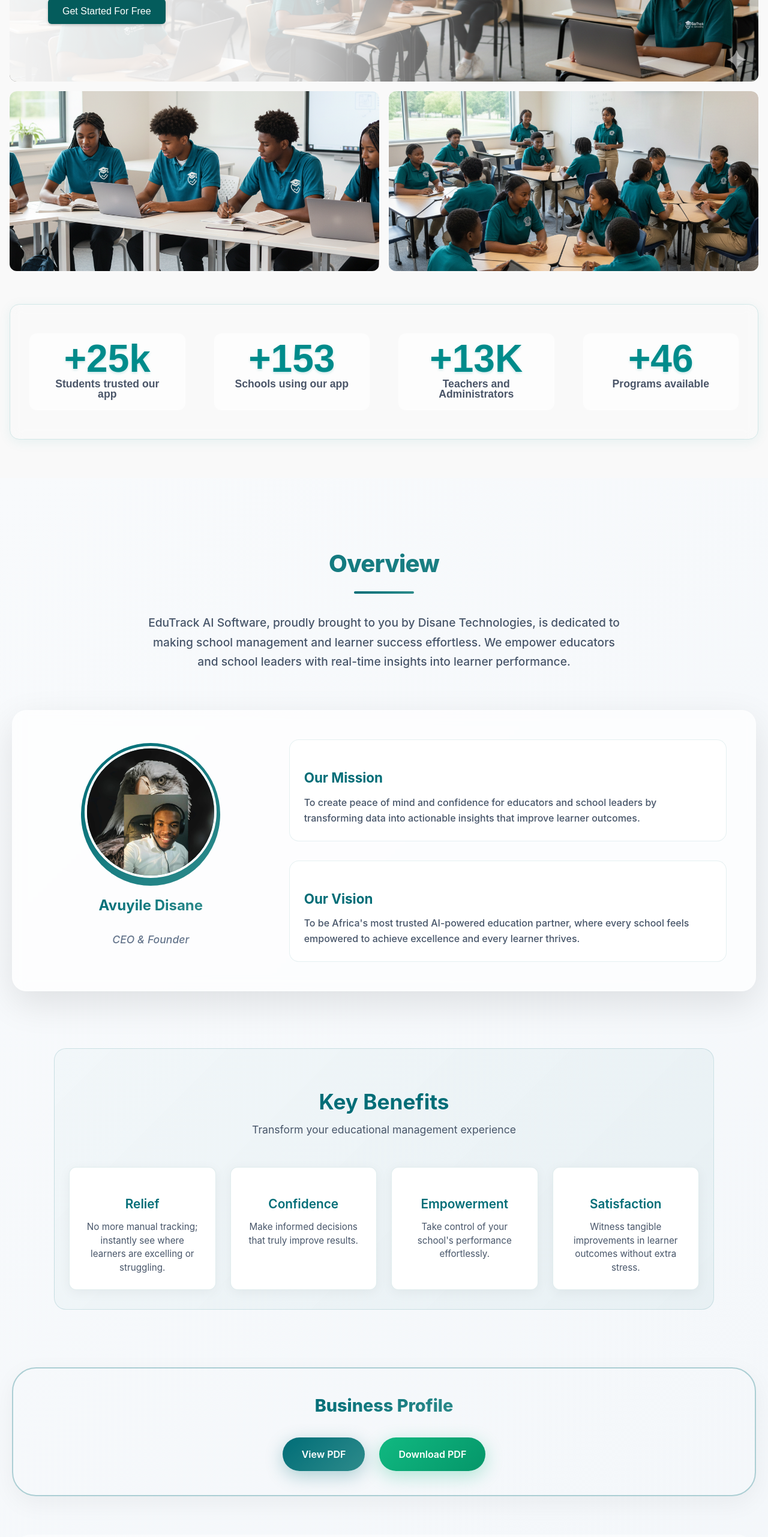
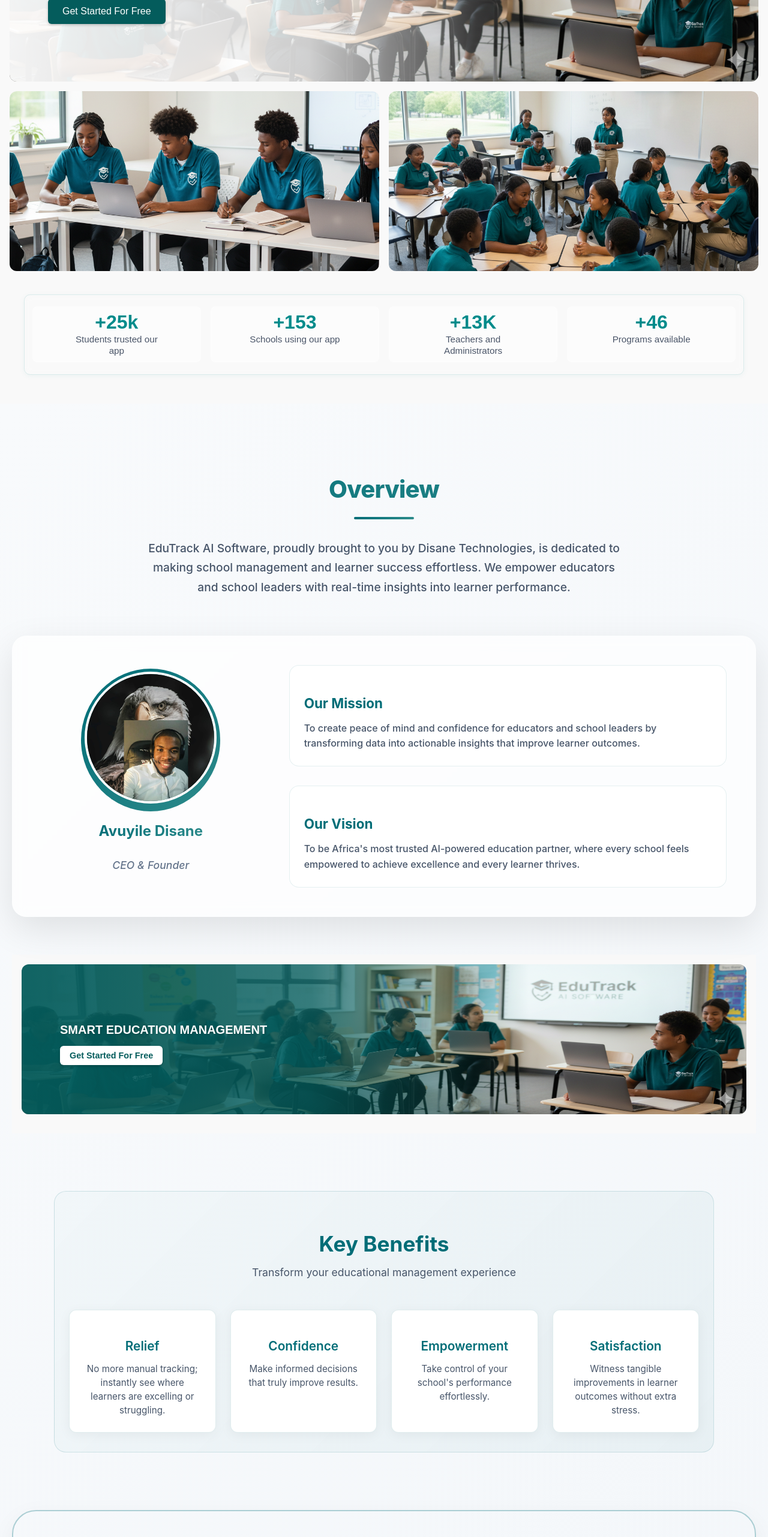
Before and after one commit to Arehone123/edu, a React (Vite) app: page / in a window 1280 px wide. Shown: the part 234-2797 px from the top of the page at 60% size. Built offline with nearby package versions, Linux system fonts and the light colour scheme.

Commit message:
responsivesite edutrack

```diff
--- a/src/App.css
+++ b/src/App.css
@@ -2,6 +2,7 @@
 * {
     box-sizing: border-box;
     max-width: 100%;
+
 }
 
 /* Main container adjustments */
--- a/src/App.jsx
+++ b/src/App.jsx
@@ -5,6 +5,7 @@
 import EduTrackPricing from "./pricing.jsx";
 import EduTrackHero from "./EduTrackHero.jsx";
 import ContactSection from "./contact us.jsx";
+import StripBand from "./strip-band.jsx";
 
 function App() {
     return (
@@ -12,7 +13,8 @@
             <Navbar/>
 
             {/* Banner / Landing Page */}
-           <EduTrackHero />
+            <EduTrackHero />
+
             {/* About Us Section */}
             <div style={{
                 width: "100%",
@@ -31,6 +33,7 @@
                     flexDirection: "column",
                     gap: "4rem",
                 }}>
+
                     {/* Header */}
                     <div style={{textAlign: "center"}}>
                         <h2 style={{
@@ -179,8 +182,9 @@
                         </div>
                     </div>
 
+                    <StripBand />
+
                     <KeyBenefits />
-
 
                     {/* Business Profile Section */}
                     <div
@@ -203,9 +207,10 @@
                                 WebkitBackgroundClip: "text",
                                 WebkitTextFillColor: "transparent",
                                 backgroundClip: "text",
-                                fontSize: "1.8rem",
-                                fontWeight: "800",
-                                margin: 0,
+                                fontSize: "1.3rem",
+                                fontWeight: "700",
+                                margin: "0 0 1rem 0",
+                                textAlign: "center",
                             }}
                         >
                             Business Profile
@@ -216,7 +221,7 @@
                             style={{
                                 display: "flex",
                                 justifyContent: "center",
-                                gap: "1.5rem",
+                                gap: "1rem",
                                 flexWrap: "wrap",
                             }}
                         >
@@ -226,25 +231,25 @@
                                 target="_blank"
                                 rel="noopener noreferrer"
                                 style={{
-                                    padding: "1rem 2rem",
+                                    padding: "0.6rem 1.2rem",
                                     background: "linear-gradient(135deg, #006d77, #2E8B8B)",
                                     color: "#fff",
                                     textDecoration: "none",
-                                    borderRadius: "50px",
-                                    fontWeight: "600",
-                                    fontSize: "1rem",
-                                    transition: "all 0.3s ease",
-                                    boxShadow: "0 8px 30px rgba(0,109,119,0.3)",
+                                    borderRadius: "30px",
+                                    fontWeight: "500",
+                                    fontSize: "0.9rem",
+                                    transition: "all 0.2s ease",
+                                    boxShadow: "0 3px 12px rgba(0,109,119,0.25)",
                                 }}
                                 onMouseOver={(e) => {
-                                    e.currentTarget.style.transform = "translateY(-3px)";
+                                    e.currentTarget.style.transform = "translateY(-2px)";
                                     e.currentTarget.style.boxShadow =
-                                        "0 12px 40px rgba(0,109,119,0.4)";
+                                        "0 6px 18px rgba(0,109,119,0.3)";
                                 }}
                                 onMouseOut={(e) => {
                                     e.currentTarget.style.transform = "translateY(0)";
                                     e.currentTarget.style.boxShadow =
-                                        "0 8px 30px rgba(0,109,119,0.3)";
+                                        "0 3px 12px rgba(0,109,119,0.25)";
                                 }}
                             >
                                 View PDF
@@ -255,32 +260,31 @@
                                 href="EduTrack_AI_Software_Company_Profile.pdf"
                                 download="EduTrackAI_BusinessProfile.pdf"
                                 style={{
-                                    padding: "1rem 2rem",
+                                    padding: "0.6rem 1.2rem",
                                     background: "linear-gradient(135deg, #10B981, #059669)",
                                     color: "#fff",
                                     textDecoration: "none",
-                                    borderRadius: "50px",
-                                    fontWeight: "600",
-                                    fontSize: "1rem",
-                                    transition: "all 0.3s ease",
-                                    boxShadow: "0 8px 30px rgba(16,185,129,0.3)",
+                                    borderRadius: "30px",
+                                    fontWeight: "500",
+                                    fontSize: "0.9rem",
+                                    transition: "all 0.2s ease",
+                                    boxShadow: "0 3px 12px rgba(16,185,129,0.25)",
                                 }}
                                 onMouseOver={(e) => {
-                                    e.currentTarget.style.transform = "translateY(-3px)";
+                                    e.currentTarget.style.transform = "translateY(-2px)";
                                     e.currentTarget.style.boxShadow =
-                                        "0 12px 40px rgba(16,185,129,0.4)";
+                                        "0 6px 18px rgba(16,185,129,0.3)";
                                 }}
                                 onMouseOut={(e) => {
                                     e.currentTarget.style.transform = "translateY(0)";
                                     e.currentTarget.style.boxShadow =
-                                        "0 8px 30px rgba(16,185,129,0.3)";
+                                        "0 3px 12px rgba(16,185,129,0.25)";
                                 }}
                             >
                                 Download PDF
                             </a>
                         </div>
                     </div>
-
 
                     {/* Dashboard Section */}
                     <div style={{
@@ -369,19 +373,14 @@
 
                     {/* Pricing Section */}
                     <EduTrackPricing />
+
+                    {/* Contact Section */}
                     <ContactSection />
-
-
-
-
                 </div>
             </div>
             <Footer/>
-
         </>
-
-
-    )
+    );
 }
 
-export default App
+export default App;
--- a/src/navbar.jsx
+++ b/src/navbar.jsx
@@ -1,4 +1,5 @@
 import { useEffect, useState } from "react";
+import logo from "./edutrackai logo.jpeg";
 
 function Navbar() {
     const [scrolled, setScrolled] = useState(false);
@@ -55,7 +56,7 @@
                             style={{
                                 width: "40px",
                                 height: "40px",
-                                backgroundColor: "#008B8B",
+
                                 borderRadius: "6px",
                                 marginRight: "0.75rem",
                                 display: "flex",
@@ -67,7 +68,7 @@
                                 flexShrink: 0
                             }}
                         >
-                            ET
+                            <img src={logo} alt="EduTrackAI Logo" />
                         </div>
                         <div>
                             <div
--- a/src/statssection.jsx
+++ b/src/statssection.jsx
@@ -14,24 +14,22 @@
             <section
                 className="stats-section"
                 style={{
-
-                    border: '1px solid rgba(0,139,139,0.15)',
-                    borderRadius: 'clamp(12px, 2vw, 16px)',
-                    padding: 'clamp(2rem, 4vw, 3rem) clamp(1rem, 3vw, 2rem)',
-                    margin: 'clamp(2rem, 4vw, 3rem) auto',
-                    maxWidth: '1650px',
+                    border: '1px solid rgba(0,139,139,0.12)',
+                    borderRadius: '10px',
+                    padding: '1.2rem 0.8rem',
+                    margin: '2rem auto',
+                    maxWidth: '1200px',
                     width: '100%',
                     boxSizing: 'border-box',
-                    backdropFilter: 'blur(10px)',
-                    boxShadow: '0 4px 20px rgba(0,139,139,0.08)',
-
+                    backdropFilter: 'blur(6px)',
+                    boxShadow: '0 2px 10px rgba(0,139,139,0.06)',
                 }}
             >
                 <div
                     className="stats-grid"
                     style={{
                         display: 'grid',
-                        gap: 'clamp(1.5rem, 4vw, 3rem)',
+                        gap: '1rem',
                         textAlign: 'center'
                     }}
                 >
@@ -40,44 +38,42 @@
                             key={index}
                             className="stat-item"
                             style={{
-                                transition: 'transform 0.3s ease',
+                                transition: 'transform 0.2s ease',
                                 cursor: 'default',
-                                padding: '1rem',
-                                borderRadius: '12px',
-                                background: 'rgba(255, 255, 255, 0.6)',
-                                backdropFilter: 'blur(5px)',
-                                border: '1px solid rgba(255, 255, 255, 0.3)'
+                                padding: '0.6rem',
+                                borderRadius: '8px',
+                                background: 'rgba(255, 255, 255, 0.5)',
+                                border: '1px solid rgba(255, 255, 255, 0.25)'
                             }}
                             onMouseEnter={(e) => {
-                                e.currentTarget.style.transform = 'translateY(-8px)';
-                                e.currentTarget.style.background = 'rgba(255, 255, 255, 0.8)';
-                                e.currentTarget.style.boxShadow = '0 8px 25px rgba(0,139,139,0.15)';
+                                e.currentTarget.style.transform = 'translateY(-4px)';
+                                e.currentTarget.style.background = 'rgba(255, 255, 255, 0.75)';
+                                e.currentTarget.style.boxShadow = '0 4px 15px rgba(0,139,139,0.1)';
                             }}
                             onMouseLeave={(e) => {
                                 e.currentTarget.style.transform = 'translateY(0)';
-                                e.currentTarget.style.background = 'rgba(255, 255, 255, 0.6)';
+                                e.currentTarget.style.background = 'rgba(255, 255, 255, 0.5)';
                                 e.currentTarget.style.boxShadow = 'none';
                             }}
                         >
                             <div
                                 style={{
-                                    fontSize: 'clamp(2.5rem, 6vw, 4rem)',
-                                    fontWeight: '800',
+                                    fontSize: 'clamp(1.5rem, 4vw, 2rem)',
+                                    fontWeight: '700',
                                     color: '#008B8B',
-                                    marginBottom: '0.5rem',
-                                    textShadow: '0 2px 4px rgba(0,139,139,0.2)',
-                                    lineHeight: '0.8'
+                                    marginBottom: '0.25rem',
+                                    lineHeight: '1'
                                 }}
                             >
                                 {stat.number}
                             </div>
                             <div
                                 style={{
-                                    fontSize: 'clamp(0.9rem, 2.2vw, 1.1rem)',
+                                    fontSize: 'clamp(0.75rem, 1.8vw, 0.95rem)',
                                     color: '#4a5568',
-                                    fontWeight: '600',
-                                    lineHeight: '1',
-                                    maxWidth: '200px',
+                                    fontWeight: '500',
+                                    lineHeight: '1.2',
+                                    maxWidth: '160px',
                                     margin: '0 auto'
                                 }}
                             >
@@ -93,88 +89,31 @@
                 /* Mobile First - 2x2 Grid */
                 .stats-grid {
                     grid-template-columns: repeat(2, 1fr);
-                    gap: 1.5rem;
                 }
 
-                /* Small tablets */
+                /* Tablets */
                 @media (min-width: 640px) {
                     .stats-grid {
                         grid-template-columns: repeat(2, 1fr);
-                        gap: 2rem;
                     }
                 }
 
-                /* Large tablets and desktop - 4 columns */
+                /* Desktop - 4 columns */
                 @media (min-width: 768px) {
                     .stats-grid {
                         grid-template-columns: repeat(4, 1fr);
-                        gap: 2rem;
                     }
                 }
 
-                /* Large desktop - more spacing */
-                @media (min-width: 1200px) {
-                    .stats-grid {
-                        gap: 3rem;
-                    }
-                }
-
-                /* Very small screens optimization */
+                /* Very small screens */
                 @media (max-width: 480px) {
                     .stats-section {
                         margin: 1rem;
-                        padding: 1.5rem 1rem;
-                        border-radius: 12px;
+                        padding: 1rem;
+                        border-radius: 8px;
                     }
-
-                    .stats-grid {
-                        gap: 1rem;
-                    }
-
                     .stat-item {
-                        padding: 0.75rem !important;
-                    }
-                }
-
-                /* Touch device optimizations */
-                @media (hover: none) and (pointer: coarse) {
-                    .stat-item:active {
-                        transform: scale(0.95);
-                    }
-                }
-
-                /* High contrast mode support */
-                @media (prefers-contrast: high) {
-                    .stats-section {
-                        background: rgba(248, 250, 252, 0.95) !important;
-                        border: 2px solid #008B8B !important;
-                    }
-
-                    .stat-item {
-                        background: rgba(255, 255, 255, 0.9) !important;
-                        border: 1px solid #008B8B !important;
-                    }
-                }
-
-                /* Reduced motion support */
-                @media (prefers-reduced-motion: reduce) {
-                    .stat-item {
-                        transition: none !important;
-                    }
-                }
-
-                /* Print styles */
-                @media print {
-                    .stats-section {
-                        background: white !important;
-                        border: 1px solid #ccc !important;
-                        box-shadow: none !important;
-                    }
-
-                    .stat-item {
-                        background: white !important;
-                        border: 1px solid #ddd !important;
-                        box-shadow: none !important;
+                        padding: 0.5rem !important;
                     }
                 }
             `}</style>
--- /dev/null
+++ b/src/strip-band.jsx
@@ -0,0 +1,121 @@
+import React from 'react';
+import StatsSection from "./statssection.jsx";
+
+function StripBand() {
+    return (
+        <div style={{
+            fontFamily: 'Arial, sans-serif',
+            margin: 0,
+            padding: '1rem',
+            background: '#f9f9f9',
+            color: '#333'
+        }}>
+            {/* Extra CSS for responsiveness */}
+            <style>
+                {`
+                @media (max-width: 1024px) {
+                    .hero-text h1 {
+                        font-size: 1rem; /* smaller for tablets */
+                        max-width: 400px;
+                    }
+                }
+                @media (max-width: 768px) {
+                    .hero-overlay {
+                        padding: 1.rem;
+                        padding-left: 2rem;
+                        align-items: center;
+                        text-align: center;
+                    }
+                    .hero-text h1 {
+                        font-size: 0.9rem; /* smaller on mobile */
+                        max-width: 100%;
+                    }
+                }
+                @media (max-width: 480px) {
+                    .hero-text h1 {
+                        font-size: 0.8rem; /* very small on phones */
+                    }
+                    .hero-overlay button {
+                        width: 100%;
+                        font-size: 0.8rem;
+                        padding: 0.5rem;
+                    }
+                }
+                `}
+            </style>
+
+            {/* Hero Section */}
+            <section style={{
+                position: 'relative',
+                width: '100%',
+                maxWidth: '1900px',
+                overflow: 'hidden',
+                borderRadius: '12px',
+                marginBottom: '1rem'
+            }}>
+                <img
+                    src="src/top%20here.png"
+                    alt="Classroom"
+                    style={{
+                        width: '100%',
+                        height: '250px',
+                        display: 'block'
+                    }}
+                />
+                {/* Gradient Overlay */}
+                <div className="hero-overlay" style={{
+                    position: 'absolute',
+                    top: 0,
+                    left: 0,
+                    right: 0,
+                    bottom: 0,
+                    background: 'linear-gradient(to right, rgba(4,92,92,0.95) 0%, rgba(4,92,92,0.8) 40%, transparent 70%)', // swapped to teal gradient
+                    display: 'flex',
+                    flexDirection: 'column',
+                    justifyContent: 'center',
+                    alignItems: 'flex-start',
+                    padding: '2rem',
+                    paddingLeft: '4rem'
+                }}>
+                    <div className="hero-text">
+                        <h1 style={{
+                            fontSize: '1.25rem', // half of 2.5rem
+                            margin: '1rem 0',
+                            color: '#fff', // white text
+                            fontWeight: 'bold',
+                            textShadow: '1px 1px 3px rgba(0,0,0,0.2)',
+                            maxWidth: '500px'
+                        }}>
+                            SMART EDUCATION MANAGEMENT
+                        </h1>
+                        <button
+                            className="cta-btn"
+                            style={{
+                                backgroundColor: '#fff',
+                                color: '#045c5c', // reversed contrast
+                                padding: '0.5rem 1rem',
+                                fontSize: '0.9rem',
+                                border: 'none',
+                                borderRadius: '6px',
+                                cursor: 'pointer',
+                                transition: 'background 0.3s',
+                                boxShadow: '0 2px 4px rgba(0,0,0,0.2)',
+                                fontWeight: "600"
+                            }}
+                            onMouseEnter={(e) => {
+                                e.target.style.backgroundColor = '#f1f1f1';
+                            }}
+                            onMouseLeave={(e) => {
+                                e.target.style.backgroundColor = '#fff';
+                            }}
+                        >
+                            Get Started For Free
+                        </button>
+                    </div>
+                </div>
+            </section>
+        </div>
+    );
+}
+
+export default StripBand;
```
